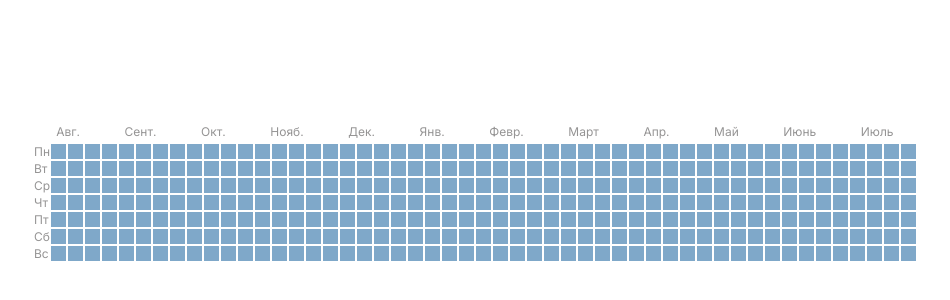
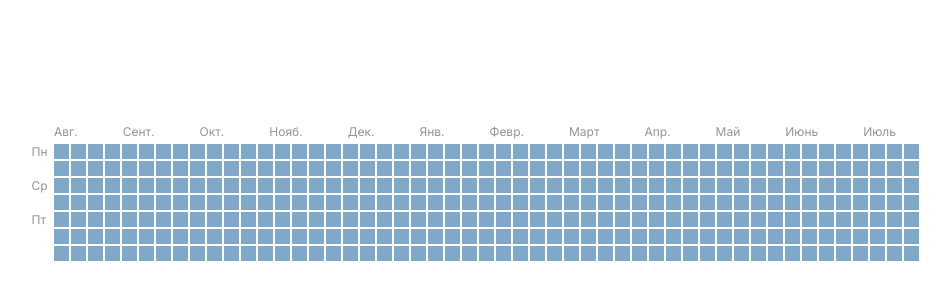
Before and after one commit to tikhomirowww/github_contributions, a React (Vite) app: page / in a window 1280 px wide. Shown: the part 208-508 px from the top of the page, without its empty margins (165-1115 px from the left). Built offline with nearby package versions, Linux system fonts and the light colour scheme.

Commit message:
revise week days display

```diff
--- a/src/components/ContributionGraph.jsx
+++ b/src/components/ContributionGraph.jsx
@@ -7,6 +7,10 @@ const ContributionGraph = () => {
 	const months = getMonths();
 
 	const [selectedDay, setSelectedDay] = useState(null);
+
+	function showWeekDay(n) {
+		return n === 0 || n === 2 || n === 4;
+	}
 
 	return (
 		<div>
@@ -18,12 +22,17 @@ const ContributionGraph = () => {
 						</p>
 					))}
 				</div>
+
 				<div className="table__body">
-					{dates.slice(0, 7).map((day, i) => (
-						<p className="capitalize" key={i}>
-							{day.format("dd")}
-						</p>
-					))}
+					{dates.slice(0, 7).map((day, i) =>
+						showWeekDay(i) ? (
+							<p className="week-day capitalize" key={i}>
+								{day.format("dd")}
+							</p>
+						) : (
+							<p key={i}></p>
+						)
+					)}
 					{dates.map((day, i) => (
 						<Day
 							selectedDay={selectedDay}
--- a/src/styles/index.css
+++ b/src/styles/index.css
@@ -35,10 +35,14 @@ body {
 	margin-bottom: 5px;
 }
 
+.wrapper {
+	display: flex;
+}
+
 .table__body {
 	display: grid;
 	grid-template-rows: repeat(7, 15px);
-	grid-template-columns: repeat(51, 15px);
+	grid-template-columns: 20px repeat(51, 15px);
 	grid-auto-flow: column;
 	grid-gap: 2px;
 }
@@ -49,7 +53,7 @@ body {
 	cursor: pointer;
 }
 
-.day:hover {
+.table__body .day:hover {
 	border: 1px solid var(--hover-border-color);
 }
 
@@ -72,3 +76,20 @@ body {
 .level-5 {
 	background-color: var(--level-5-color);
 }
+
+.levels {
+	margin-top: 15px;
+	display: flex;
+	align-items: center;
+	column-gap: 6px;
+}
+
+.levels .text {
+	font-size: var(--levels-text-size);
+}
+
+.levels .days {
+	display: flex;
+	align-items: center;
+	column-gap: 2px;
+}
```
